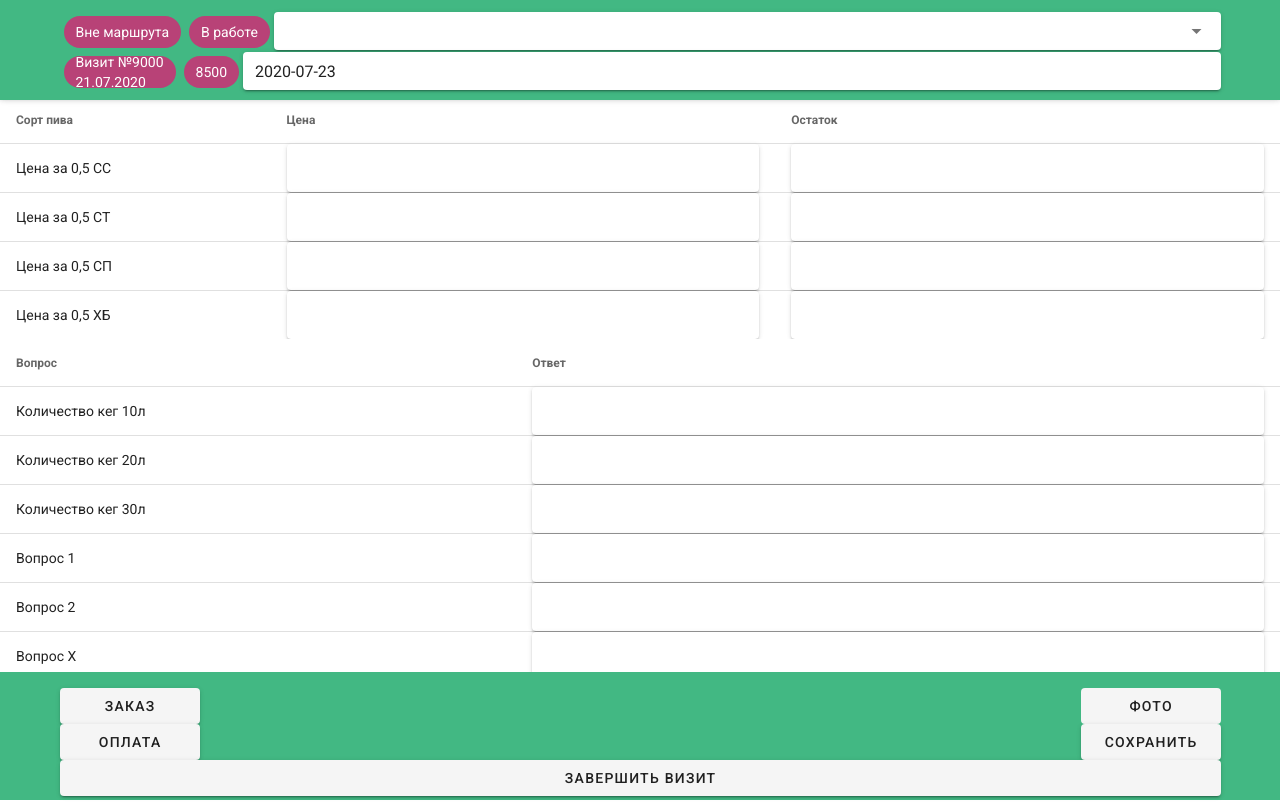
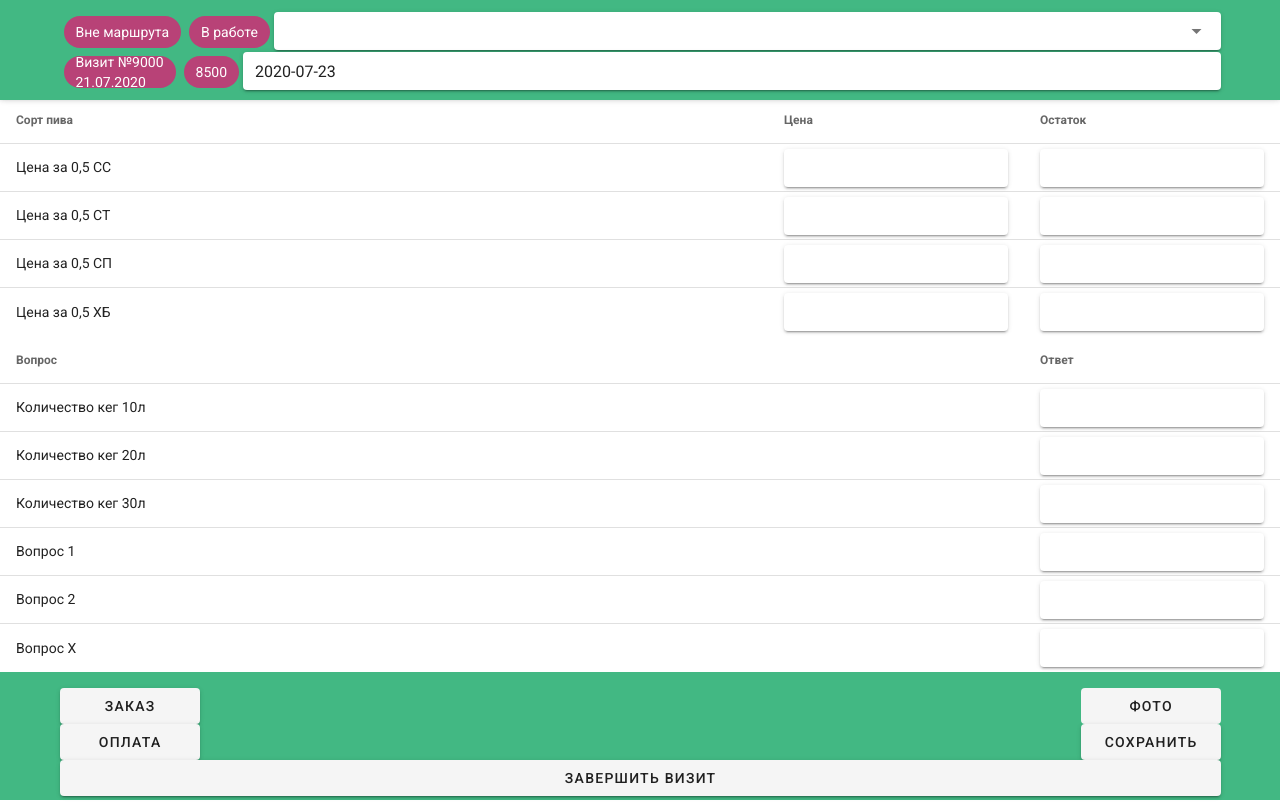
Before and after one commit to itiligator/mprfrontend, a Vue app: page /visit in a window 1280 px wide. Built offline with nearby package versions, Linux system fonts and the light colour scheme; no server answers; sample sign-in values are in the browser's storage; what vue-uuid would draw is missing.

Commit message:
Исправлены широта и высота полей ввода

```diff
--- a/src/views/Visit.vue
+++ b/src/views/Visit.vue
@@ -55,31 +55,31 @@
             <template v-slot:default>
                 <thead>
                     <tr>
-                        <th>Сорт пива</th>
-                        <th>Цена</th>
-                        <th>Остаток</th>
+                        <th width="60%">Сорт пива</th>
+                        <th width="20%">Цена</th>
+                        <th width="20%">Остаток</th>
                     </tr>
                 </thead>
                 <tbody>
                     <tr>
                         <td>Цена за 0,5 СС</td>
-                        <td><v-text-field solo hide-details="auto"></v-text-field></td>
-                        <td><v-text-field solo hide-details="auto"></v-text-field></td>
+                        <td><v-text-field solo hide-details="auto" dense></v-text-field></td>
+                        <td><v-text-field solo hide-details="auto" dense></v-text-field></td>
                     </tr>
                     <tr>
                         <td>Цена за 0,5 СТ</td>
-                        <td><v-text-field solo hide-details="auto"></v-text-field></td>
-                        <td><v-text-field solo hide-details="auto"></v-text-field></td>
+                        <td><v-text-field solo hide-details="auto" dense></v-text-field></td>
+                        <td><v-text-field solo hide-details="auto" dense></v-text-field></td>
                     </tr>
                     <tr>
                         <td>Цена за 0,5 СП</td>
-                        <td><v-text-field solo hide-details="auto"></v-text-field></td>
-                        <td><v-text-field solo hide-details="auto"></v-text-field></td>
+                        <td><v-text-field solo hide-details="auto" dense></v-text-field></td>
+                        <td><v-text-field solo hide-details="auto" dense></v-text-field></td>
                     </tr>
                     <tr>
                         <td>Цена за 0,5 ХБ</td>
-                        <td><v-text-field solo hide-details="auto"></v-text-field></td>
-                        <td><v-text-field solo hide-details="auto"></v-text-field></td>
+                        <td><v-text-field solo hide-details="auto" dense></v-text-field></td>
+                        <td><v-text-field solo hide-details="auto" dense></v-text-field></td>
                     </tr>
                 </tbody>
             </template>
@@ -89,33 +89,33 @@
                 <thead>
                     <tr>
                         <th>Вопрос</th>
-                        <th>Ответ</th>
+                        <th width="20%">Ответ</th>
                     </tr>
                 </thead>
                 <tbody>
                     <tr>
                         <td>Количество кег 10л</td>
-                        <td><v-text-field solo hide-details="auto"></v-text-field></td>
+                        <td><v-text-field solo hide-details="auto" dense></v-text-field></td>
                     </tr>
                     <tr>
                         <td>Количество кег 20л</td>
-                        <td><v-text-field solo hide-details="auto"></v-text-field></td>
+                        <td><v-text-field solo hide-details="auto" dense></v-text-field></td>
                     </tr>
                     <tr>
                         <td>Количество кег 30л</td>
-                        <td><v-text-field solo hide-details="auto"></v-text-field></td>
+                        <td><v-text-field solo hide-details="auto" dense></v-text-field></td>
                     </tr>
                     <tr>
                         <td>Вопрос 1</td>
-                        <td><v-text-field solo hide-details="auto"></v-text-field></td>
+                        <td><v-text-field solo hide-details="auto" dense></v-text-field></td>
                     </tr>
                     <tr>
                         <td>Вопрос 2</td>
-                        <td><v-text-field solo hide-details="auto"></v-text-field></td>
+                        <td><v-text-field solo hide-details="auto" dense></v-text-field></td>
                     </tr>
                     <tr>
                         <td>Вопрос Х</td>
-                        <td><v-text-field solo hide-details="auto"></v-text-field></td>
+                        <td><v-text-field solo hide-details="auto" dense></v-text-field></td>
                     </tr>
                 </tbody>
             </template>
```
